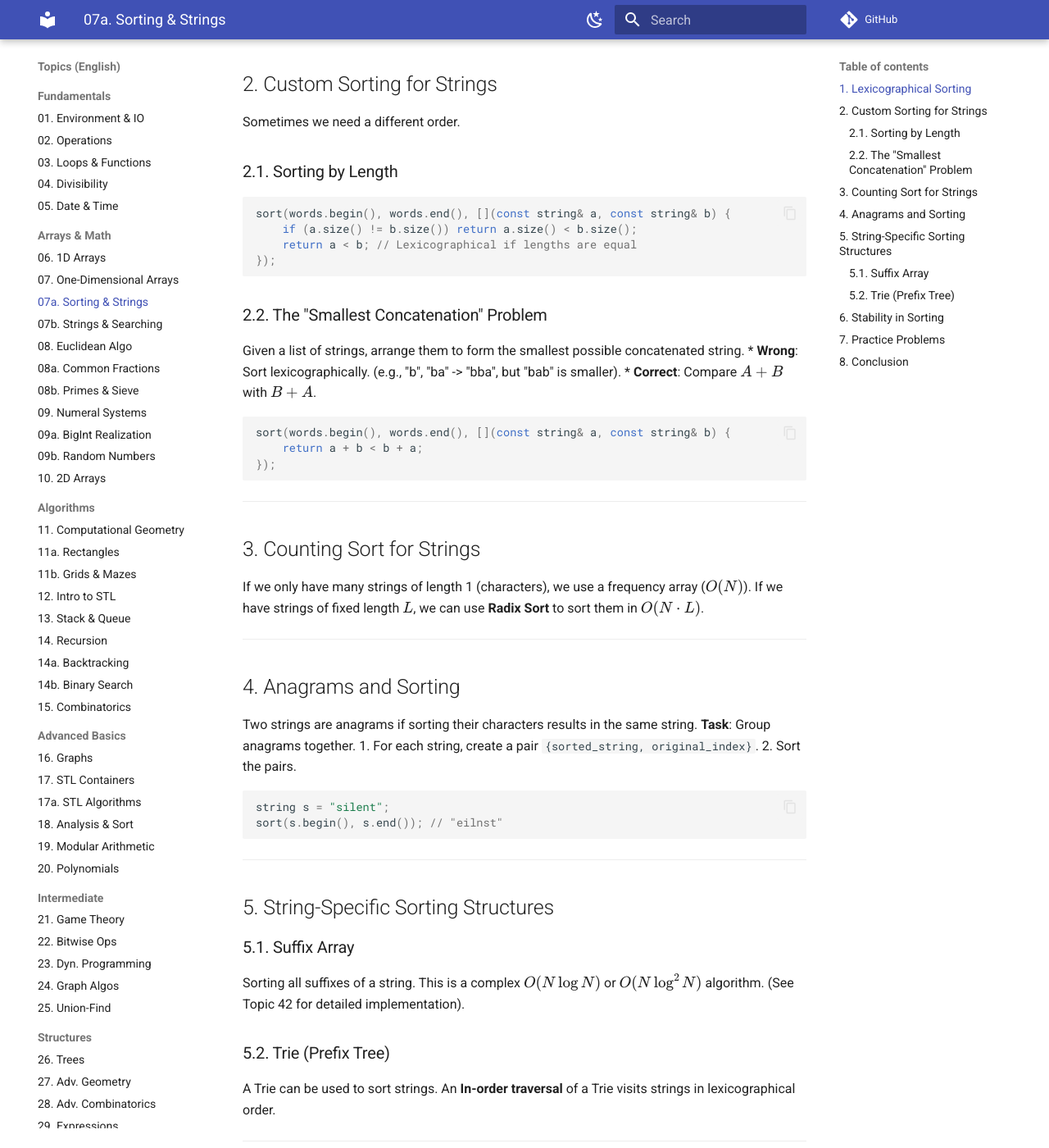
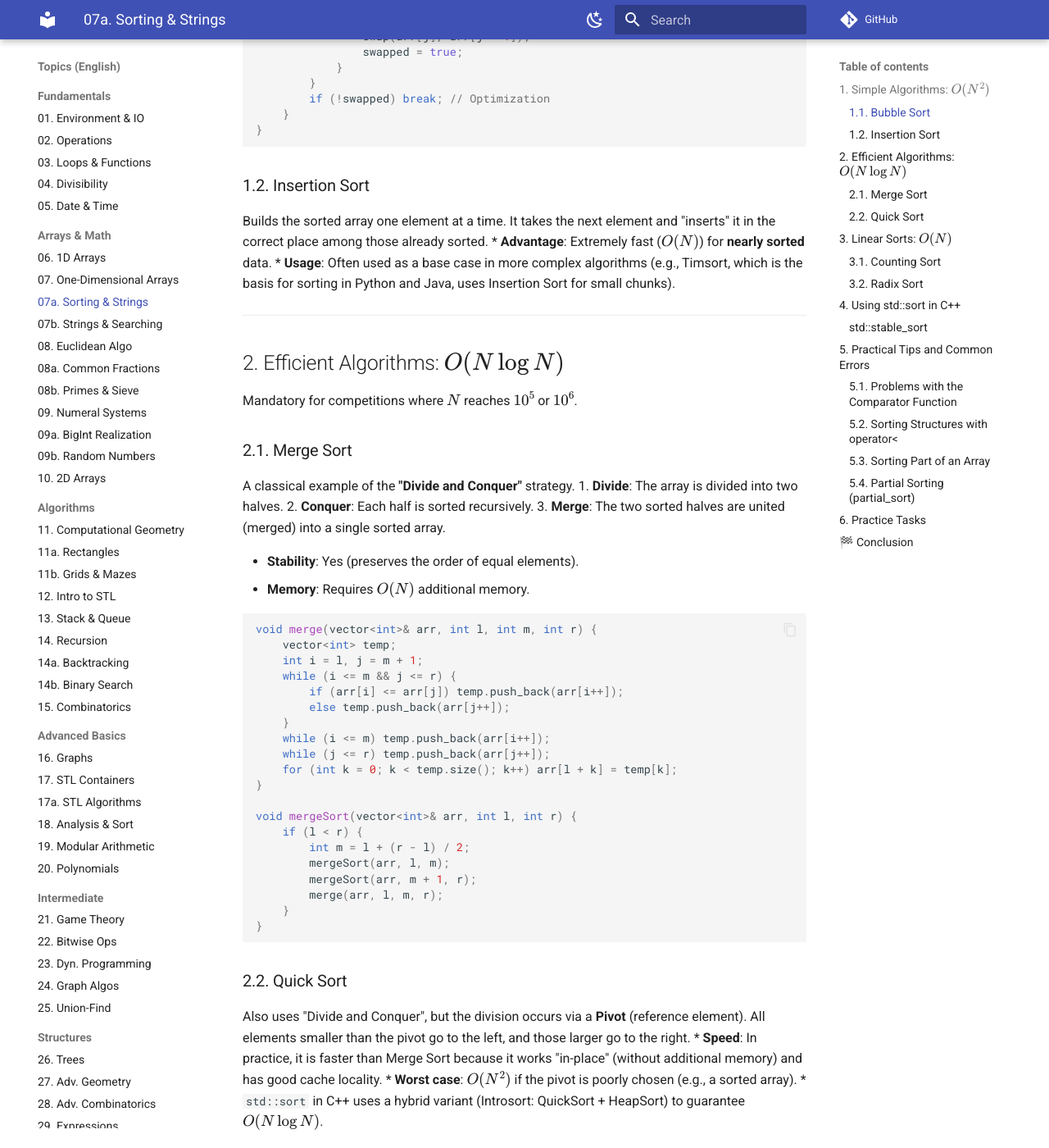
Before and after one commit to KadirYazadzhi/Informatics-Olympiad-Topics, an MkDocs documentation site: the page built from docs/EN/07a_Sorting_and_Strings.md, in a window 1280 px wide and 1400 px high, scrolled down 656 px. Shown: the whole window at 82% size. Built offline with MkDocs 1.6.1 and Material for MkDocs 9.7.7, drawn with Linux system fonts in a browser that asks for light colours; comment, search, counter and statistics services are not loaded; some of the changed text lies outside the part shown.

````diff
--- a/docs/EN/07a_Sorting_and_Strings.md
+++ b/docs/EN/07a_Sorting_and_Strings.md
@@ -1,94 +1,198 @@
-# 🔍 Sorting and String Manipulation: Advanced Techniques
+# 🔍 Sorting Algorithms: A Complete Guide
 
-In many problems, sorting and string processing go hand-in-hand. This topic covers the synergy between these two fundamental areas, focusing on lexicographical ordering, custom comparators, and efficient string sorting.
+Sorting is a fundamental operation in computer science that arranges elements of a list in a specific order (most commonly ascending or descending). Choosing the right algorithm depends on the data size ($N$), memory constraints, and the specific characteristics of the elements.
+
+## 1. Simple Algorithms: $O(N^2)$
+These algorithms are easy to implement but inefficient for large arrays ($N > 2000$).
+
+### 1.1. Bubble Sort
+Repeatedly traverses the array, swapping adjacent elements if they are in the wrong order. The heaviest element "floats" like a bubble to the end.
+```cpp
+void bubbleSort(vector<int>& arr) {
+    int n = arr.size();
+    for (int i = 0; i < n - 1; i++) {
+        bool swapped = false;
+        for (int j = 0; j < n - i - 1; j++) {
+            if (arr[j] > arr[j + 1]) {
+                swap(arr[j], arr[j + 1]);
+                swapped = true;
+            }
+        }
+        if (!swapped) break; // Optimization
+    }
+}
+```
+
+### 1.2. Insertion Sort
+Builds the sorted array one element at a time. It takes the next element and "inserts" it in the correct place among those already sorted.
+*   **Advantage**: Extremely fast ($O(N)$) for **nearly sorted** data.
+*   **Usage**: Often used as a base case in more complex algorithms (e.g., Timsort, which is the basis for sorting in Python and Java, uses Insertion Sort for small chunks).
 
 ---
 
-## 1. Lexicographical Sorting
+## 2. Efficient Algorithms: $O(N \log N)$
+Mandatory for competitions where $N$ reaches $10^5$ or $10^6$.
 
-Lexicographical order is the standard "dictionary" order. For strings $A$ and $B$:
-1.  Compare $A[0]$ and $B[0]$. If $A[0] < B[0]$, then $A < B$.
-2.  If equal, compare $A[1]$ and $B[1]$, and so on.
-3.  If one string is a prefix of another, the shorter one is smaller.
+### 2.1. Merge Sort
+A classical example of the **"Divide and Conquer"** strategy.
+1.  **Divide**: The array is divided into two halves.
+2.  **Conquer**: Each half is sorted recursively.
+3.  **Merge**: The two sorted halves are united (merged) into a single sorted array.
 
-In C++, `std::sort` on a `vector<string>` uses this order by default.
+*   **Stability**: Yes (preserves the order of equal elements).
+*   **Memory**: Requires $O(N)$ additional memory.
 
 ```cpp
-vector<string> words = {"banana", "apple", "app"};
-sort(words.begin(), words.end());
-// Result: "app", "apple", "banana"
+void merge(vector<int>& arr, int l, int m, int r) {
+    vector<int> temp;
+    int i = l, j = m + 1;
+    while (i <= m && j <= r) {
+        if (arr[i] <= arr[j]) temp.push_back(arr[i++]);
+        else temp.push_back(arr[j++]);
+    }
+    while (i <= m) temp.push_back(arr[i++]);
+    while (j <= r) temp.push_back(arr[j++]);
+    for (int k = 0; k < temp.size(); k++) arr[l + k] = temp[k];
+}
+
+void mergeSort(vector<int>& arr, int l, int r) {
+    if (l < r) {
+        int m = l + (r - l) / 2;
+        mergeSort(arr, l, m);
+        mergeSort(arr, m + 1, r);
+        merge(arr, l, m, r);
+    }
+}
 ```
+
+### 2.2. Quick Sort
+Also uses "Divide and Conquer", but the division occurs via a **Pivot** (reference element). All elements smaller than the pivot go to the left, and those larger go to the right.
+*   **Speed**: In practice, it is faster than Merge Sort because it works "in-place" (without additional memory) and has good cache locality.
+*   **Worst case**: $O(N^2)$ if the pivot is poorly chosen (e.g., a sorted array).
+*   `std::sort` in C++ uses a hybrid variant (Introsort: QuickSort + HeapSort) to guarantee $O(N \log N)$.
 
 ---
 
-## 2. Custom Sorting for Strings
+## 3. Linear Sorts: $O(N)$
+Possible only if we know something more about the data (e.g., that they are integers in a small range).
 
-Sometimes we need a different order.
+### 3.1. Counting Sort
+If the numbers are in the interval $[0, K]$:
+1.  Create an array `cnt[K+1]` with zeros.
+2.  For each number `x` from the input, increment `cnt[x]`.
+3.  Output index `i` exactly `cnt[i]` times.
+Complexity: $O(N + K)$.
 
-### 2.1. Sorting by Length
-```cpp
-sort(words.begin(), words.end(), [](const string& a, const string& b) {
-    if (a.size() != b.size()) return a.size() < b.size();
-    return a < b; // Lexicographical if lengths are equal
-});
-```
-
-### 2.2. The "Smallest Concatenation" Problem
-Given a list of strings, arrange them to form the smallest possible concatenated string.
-*   **Wrong**: Sort lexicographically. (e.g., "b", "ba" -> "bba", but "bab" is smaller).
-*   **Correct**: Compare $A+B$ with $B+A$.
-
-```cpp
-sort(words.begin(), words.end(), [](const string& a, const string& b) {
-    return a + b < b + a;
-});
-```
+### 3.2. Radix Sort
+Sorts numbers digit by digit (usually from the last to the first), using a stable Counting Sort for each position.
+Complexity: $O(D \cdot (N+K))$, where $D$ is the number of digits.
 
 ---
 
-## 3. Counting Sort for Strings
+## 4. Using `std::sort` in C++
 
-If we only have many strings of length 1 (characters), we use a frequency array ($O(N)$).
-If we have strings of fixed length $L$, we can use **Radix Sort** to sort them in $O(N \cdot L)$.
+In 99% of cases in competitions, you should use the built-in `sort`.
+
+```cpp
+#include <algorithm>
+#include <vector>
+#include <iostream>
+
+using namespace std;
+
+struct Student {
+    string name;
+    int score;
+};
+
+// Comparator function
+bool compareStudents(const Student& a, const Student& b) {
+    if (a.score != b.score)
+        return a.score > b.score; // Descending by points
+    return a.name < b.name;       // Ascending by name for equal points
+}
+
+int main() {
+    vector<int> v = {5, 1, 4, 2, 8};
+
+    // Standard sorting (ascending)
+    sort(v.begin(), v.end());
+
+    // Descending with a lambda function
+    sort(v.begin(), v.end(), [](int a, int b) {
+        return a > b;
+    });
+
+    vector<Student> students = {{"Ivan", 90}, {"Ani", 95}, {"Bobi", 90}};
+    sort(students.begin(), students.end(), compareStudents);
+
+    return 0;
+}
+```
+
+### `std::stable_sort`
+If you want to preserve the order of elements that are equal according to the comparison criterion, use `stable_sort`. It is usually based on Merge Sort and is slightly slower, but sometimes it is necessary.
 
 ---
 
-## 4. Anagrams and Sorting
+## 5. Practical Tips and Common Errors
 
-Two strings are anagrams if sorting their characters results in the same string.
-**Task**: Group anagrams together.
-1.  For each string, create a pair `{sorted_string, original_index}`.
-2.  Sort the pairs.
+### 5.1. Problems with the Comparator Function
+One of the most frequent errors when using `sort` is writing an invalid comparison function. It must:
+*   Be **transitive**: If $A < B$ and $B < C$, then $A < C$.
+*   Be **antisymmetric**: If $A < B$, then NOT $B < A$.
+*   If $A$ is NOT less than $B$ and $B$ is NOT less than $A$, then they are equal.
 
+A faulty function can lead to a `Segmentation Fault` or unpredictable results.
+
+### 5.2. Sorting Structures with `operator<`
+Instead of passing a function, you can define `operator<` for your structure:
 ```cpp
-string s = "silent";
-sort(s.begin(), s.end()); // "eilnst"
+struct Point {
+    int x, y;
+    bool operator<(const Point& other) const {
+        if (x != other.x) return x < other.x;
+        return y < other.y;
+    }
+};
+
+vector<Point> points = {{3,5}, {1,2}, {3,1}};
+sort(points.begin(), points.end()); // Already works directly
 ```
+
+### 5.3. Sorting Part of an Array
+You can sort only a specific section:
+```cpp
+vector<int> arr = {5, 2, 9, 1, 5, 6};
+sort(arr.begin() + 1, arr.begin() + 4); // Sorts indices [1, 4)
+// Result: {5, 1, 2, 9, 5, 6}
+```
+
+### 5.4. Partial Sorting (`partial_sort`)
+If you need only the first $K$ smallest elements, `partial_sort` is faster than full sorting:
+```cpp
+vector<int> v = {5, 1, 9, 3, 7, 2};
+partial_sort(v.begin(), v.begin() + 3, v.end());
+// The first 3 are sorted: {1, 2, 3, ...}
+```
+Complexity: $O(N \log K)$ instead of $O(N \log N)$.
 
 ---
 
-## 5. String-Specific Sorting Structures
+## 6. Practice Tasks
 
-### 5.1. Suffix Array
-Sorting all suffixes of a string. This is a complex $O(N \log N)$ or $O(N \log^2 N)$ algorithm.
-(See Topic 42 for detailed implementation).
-
-### 5.2. Trie (Prefix Tree)
-A Trie can be used to sort strings. An **In-order traversal** of a Trie visits strings in lexicographical order.
+1. **CSES Distinct Numbers**: Use sorting to find unique elements.
+2. **Codeforces 339D**: Requires sorting with a custom function.
+3. **AtCoder ABC128C**: Combination of sorting and structures.
 
 ---
 
-## 6. Stability in Sorting
+## 🏁 Conclusion
 
-Stability is important when sorting strings by multiple criteria (e.g., first by length, then alphabetically). Use `std::stable_sort`.
+Choosing the right algorithm depends on the context:
+*   **$N \le 2000$**: Bubble Sort or Insertion Sort are sufficient (if time permits).
+*   **$N \le 10^6$**: Use `std::sort` (Introsort).
+*   **Stability is critical**: `std::stable_sort`.
+*   **Specific constraints**: Counting Sort or Radix Sort.
 
----
-
-## 7. Practice Problems
-1.  **Codeforces 637B**: Chat Order (Using map/set with custom logic).
-2.  **UVa 10282**: Babelfish (Hashing vs Sorting).
-3.  **CSES Grouping Anagrams**.
-4.  **SPOJ smallest concatenation**.
-
-## 8. Conclusion
-Combining sorting with string logic is a common pattern. Whether it's finding the smallest rotation, grouping anagrams, or custom dictionary orders, the key is defining the correct comparator.
+Remember: in 99% of cases in competitions, just write `sort(arr.begin(), arr.end())` – do not reinvent the wheel!
````
